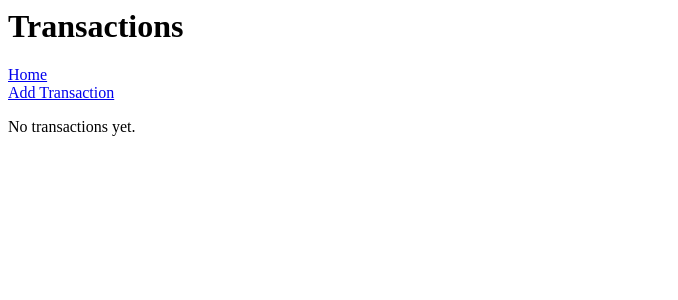
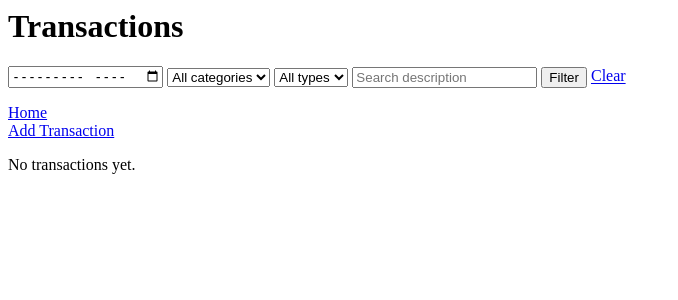
Before and after one commit to genecc04/GoldGlitch, a Django app: page /transactions/ in a window 1280 px wide. Shown: the top 300 px of the page, without its empty margins (0-678 px from the left). Run offline with Django 5.2, Linux system fonts and the light colour scheme; the visitor is signed in with stand-in values (Sample User, id 1); data that the repository does not hold is empty.

Commit message:
Add search and filtering to transaction list

```diff
--- a/tracker/templates/tracker/transaction_list.html
+++ b/tracker/templates/tracker/transaction_list.html
@@ -1,4 +1,23 @@
 <h1>Transactions</h1>
+
+<form method="get">
+  <input type="month" name="month" value="{{ request.GET.month }}">
+  <select name="category">
+    <option value="">All categories</option>
+    {% for c in categories %}
+      <option value="{{ c.id }}" {% if request.GET.category == c.id|stringformat:"s" %}selected{% endif %}>{{ c.name }}</option>
+    {% endfor %}
+  </select>
+  <select name="type">
+    <option value="">All types</option>
+    <option value="income" {% if request.GET.type == "income" %}selected{% endif %}>Income</option>
+    <option value="expense" {% if request.GET.type == "expense" %}selected{% endif %}>Expense</option>
+  </select>
+  <input type="text" name="q" placeholder="Search description" value="{{ request.GET.q }}">
+  <button type="submit">Filter</button>
+  <a href="{% url 'transaction_list' %}">Clear</a>
+</form>
+
 <a href="{% url 'home' %}">Home</a><br>
 <a href="{% url 'transaction_add' %}">Add Transaction</a>
 
--- a/tracker/views.py
+++ b/tracker/views.py
@@ -4,7 +4,7 @@ from django.contrib.auth.forms import UserCreationForm
 from django.shortcuts import redirect, render
 from django.contrib.auth.mixins import LoginRequiredMixin
 from django.views.generic import ListView, CreateView, UpdateView, DeleteView
-from .models import Transaction
+from .models import Transaction, Category
 from .forms import TransactionForm
 
 
@@ -72,3 +72,37 @@ class TransactionDeleteView(LoginRequiredMixin, DeleteView):
 
     def get_queryset(self):
         return Transaction.objects.filter(user=self.request.user)
+
+
+class TransactionListView(LoginRequiredMixin, ListView):
+    model = Transaction
+    template_name = 'tracker/transaction_list.html'
+    context_object_name = 'transactions'
+    paginate_by = 20
+
+    def get_queryset(self):
+        qs = Transaction.objects.filter(user=self.request.user)
+
+        month = self.request.GET.get('month')
+        if month:
+            year, mon = month.split('-')
+            qs = qs.filter(date__year=year, date__month=mon)
+
+        category_id = self.request.GET.get('category')
+        if category_id:
+            qs = qs.filter(category_id=category_id)
+
+        type_ = self.request.GET.get('type')
+        if type_:
+            qs = qs.filter(type=type_)
+
+        search = self.request.GET.get('q')
+        if search:
+            qs = qs.filter(description__icontains=search)
+
+        return qs
+
+    def get_context_data(self, **kwargs):
+        context = super().get_context_data(**kwargs)
+        context['categories'] = Category.objects.filter(user=self.request.user)
+        return context
```
